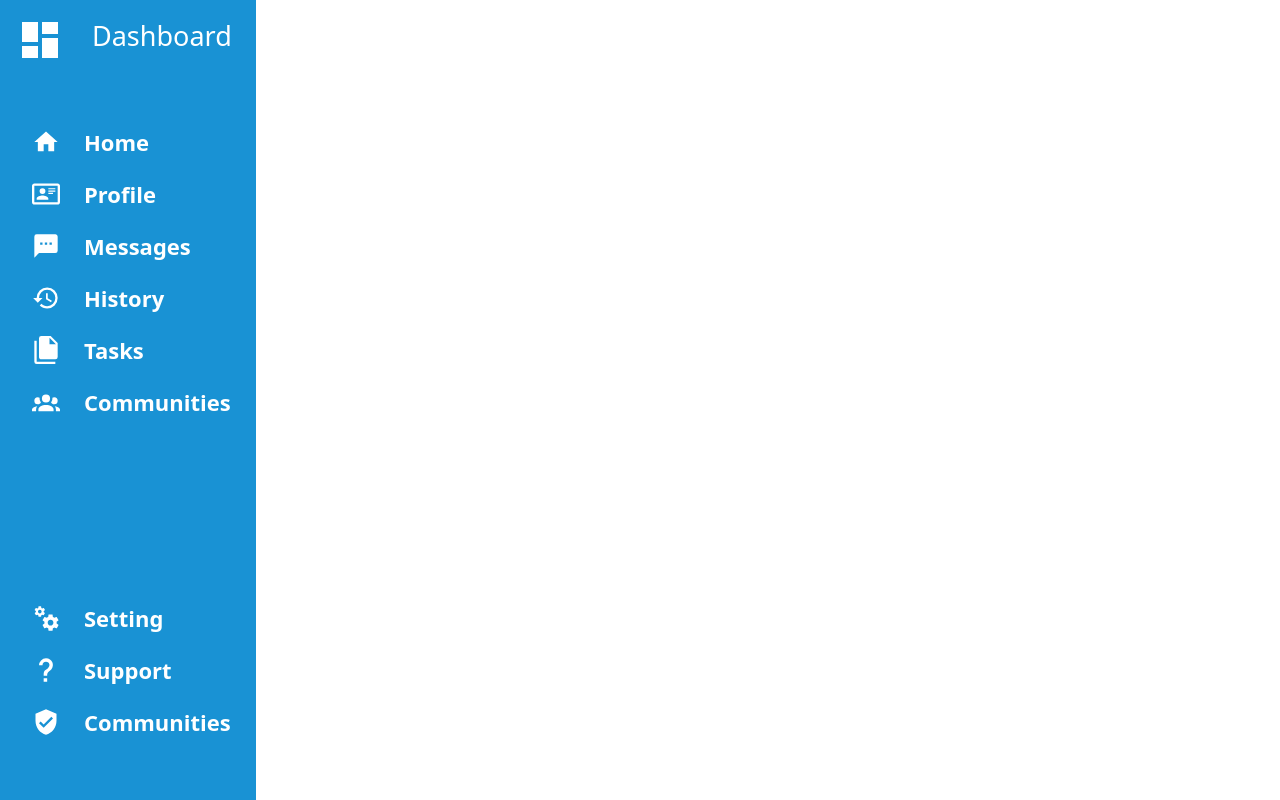
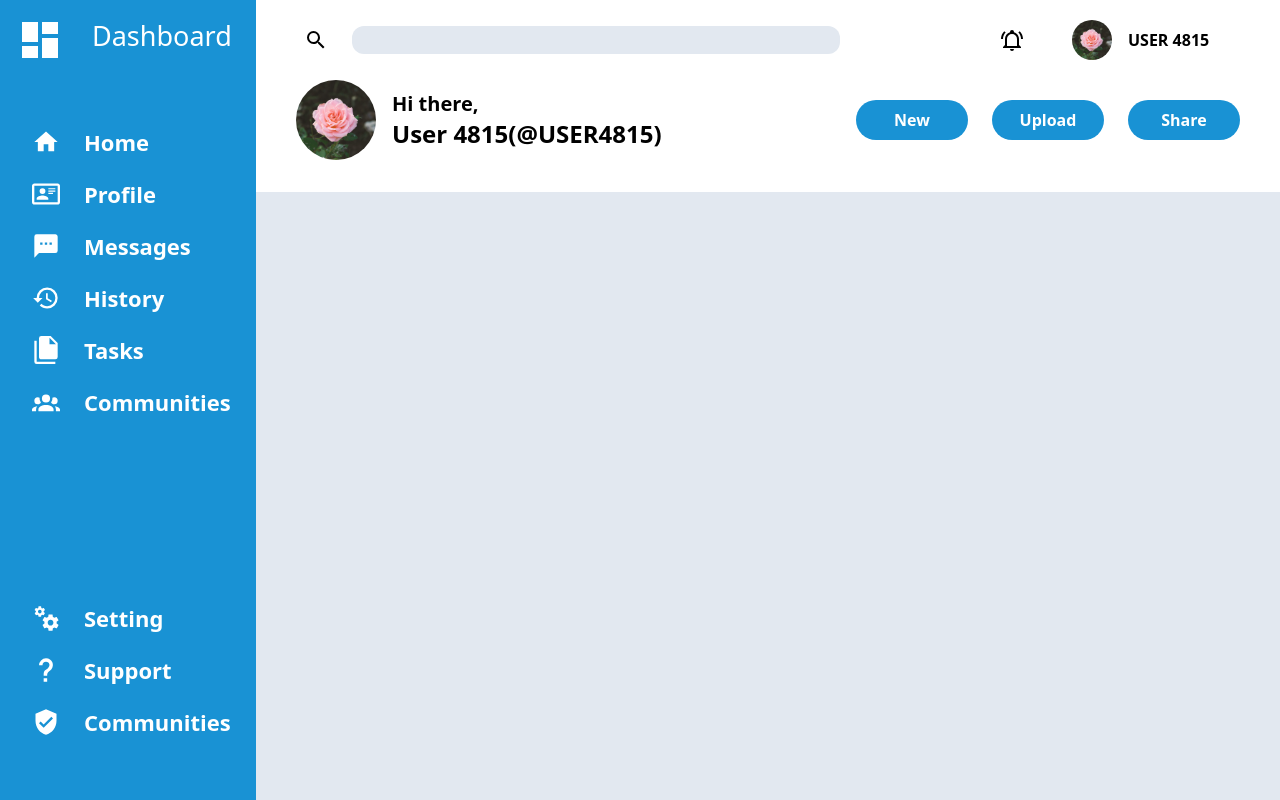
Before and after one commit to Aks4817/odin_admin_dashboard, a website: page src/index.html in a window 1280 px wide. Drawn offline with Linux system fonts and the light colour scheme.

Commit message:
finished top bar

```diff
--- a/src/index.html
+++ b/src/index.html
@@ -8,7 +8,7 @@
     <title>Document</title>
 </head>
 
-<body class="overflow-auto">
+<body class="overflow-auto bg-[#E2E8F0] flex ">
     <div class="bg-[#1992D4] w-1/5 h-screen overflow-hidden ">
         <div class="flex pt-4 mb-16">
             <svg xmlns="http://www.w3.org/2000/svg" viewBox="0 0 24 24" class="h-12 fill-white mx-4"><title>view-dashboard</title><path d="M13,3V9H21V3M13,21H21V11H13M3,21H11V15H3M3,13H11V3H3V13Z" /></svg>
@@ -56,6 +56,36 @@
         </div>
     </div>
 
+    <div class="flex flex-col flex-1">
+        <div class="bg-white w-full h-48 flex-none">
+            <div class="flex flex-row my-5 group h-auto pl-12 items-center">
+                <svg xmlns="http://www.w3.org/2000/svg" viewBox="0 0 24 24" class="h-6" ><title>magnify</title><path d="M9.5,3A6.5,6.5 0 0,1 16,9.5C16,11.11 15.41,12.59 14.44,13.73L14.71,14H15.5L20.5,19L19,20.5L14,15.5V14.71L13.73,14.44C12.59,15.41 11.11,16 9.5,16A6.5,6.5 0 0,1 3,9.5A6.5,6.5 0 0,1 9.5,3M9.5,5C7,5 5,7 5,9.5C5,12 7,14 9.5,14C12,14 14,12 14,9.5C14,7 12,5 9.5,5Z" /></svg>
+                <div class="w-1/2 rounded-xl bg-[#E2E8F0] h-7 ml-6"></div>
+
+                <svg xmlns="http://www.w3.org/2000/svg" viewBox="0 0 24 24" class="h-6 pl-40 pr-12"><title>bell-ring-outline</title><path d="M10,21H14A2,2 0 0,1 12,23A2,2 0 0,1 10,21M21,19V20H3V19L5,17V11C5,7.9 7.03,5.17 10,4.29C10,4.19 10,4.1 10,4A2,2 0 0,1 12,2A2,2 0 0,1 14,4C14,4.1 14,4.19 14,4.29C16.97,5.17 19,7.9 19,11V17L21,19M17,11A5,5 0 0,0 12,6A5,5 0 0,0 7,11V18H17V11M19.75,3.19L18.33,4.61C20.04,6.3 21,8.6 21,11H23C23,8.07 21.84,5.25 19.75,3.19M1,11H3C3,8.6 3.96,6.3 5.67,4.61L4.25,3.19C2.16,5.25 1,8.07 1,11Z" /></svg>
+                <div class="flex">
+                    <img src="../src/providence-doucet-FjwtL3YSZ9U-unsplash.jpg" class="h-10 rounded-full ">
+                    <div class="h-10 pl-4 items-center pt-2 font-bold">USER 4815</div>
+                </div>
+            </div>
+            <div class="flex">
+                <img src="../src/providence-doucet-FjwtL3YSZ9U-unsplash.jpg" class="h-20 rounded-full ml-10 ">
+                <div class="ml-4 flex flex-col justify-center mr-4">
+                    <div class="text-xl  font-bold">Hi there,</div>
+                    <div class="text-2xl font-bold">User 4815<span>(@USER4815)</span></div>
+                </div>
+                <div class="flex-grow"></div>
+                <div class="flex items-center mr-7">
+                    <div class="bg-[#1992d4] text-white rounded-full mx-3 w-28 h-10 font-semibold flex items-center justify-center hover:bg-white hover:text-[#1992d4]">New</div>
+                    <div class="bg-[#1992d4] text-white rounded-full mx-3 w-28 h-10 font-semibold flex items-center justify-center hover:bg-white hover:text-[#1992d4]">Upload</div>
+                    <div class="bg-[#1992d4] text-white rounded-full mx-3 w-28 h-10 font-semibold flex items-center justify-center hover:bg-white hover:text-[#1992d4]">Share</div>
+                </div>
+
+            </div>
+        <div>
+        </div>
+    </div>
+
 </body>
 
 </html>
```
Also changed, not shown: src/providence-doucet-FjwtL3YSZ9U-unsplash.jpg (added), src/styles.css.
